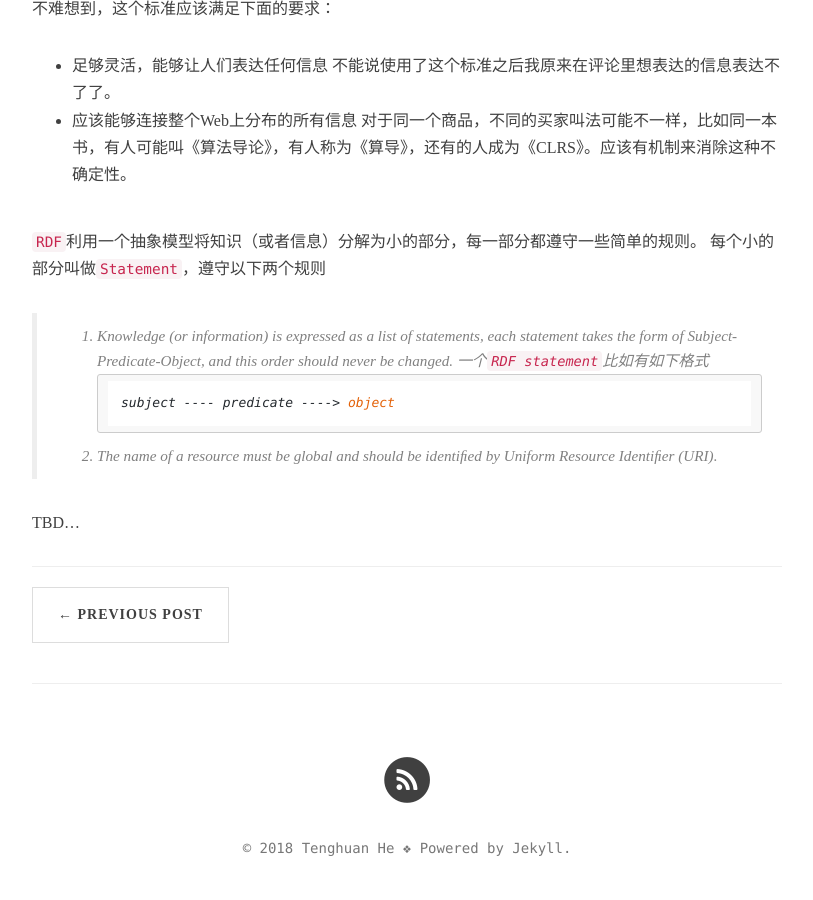
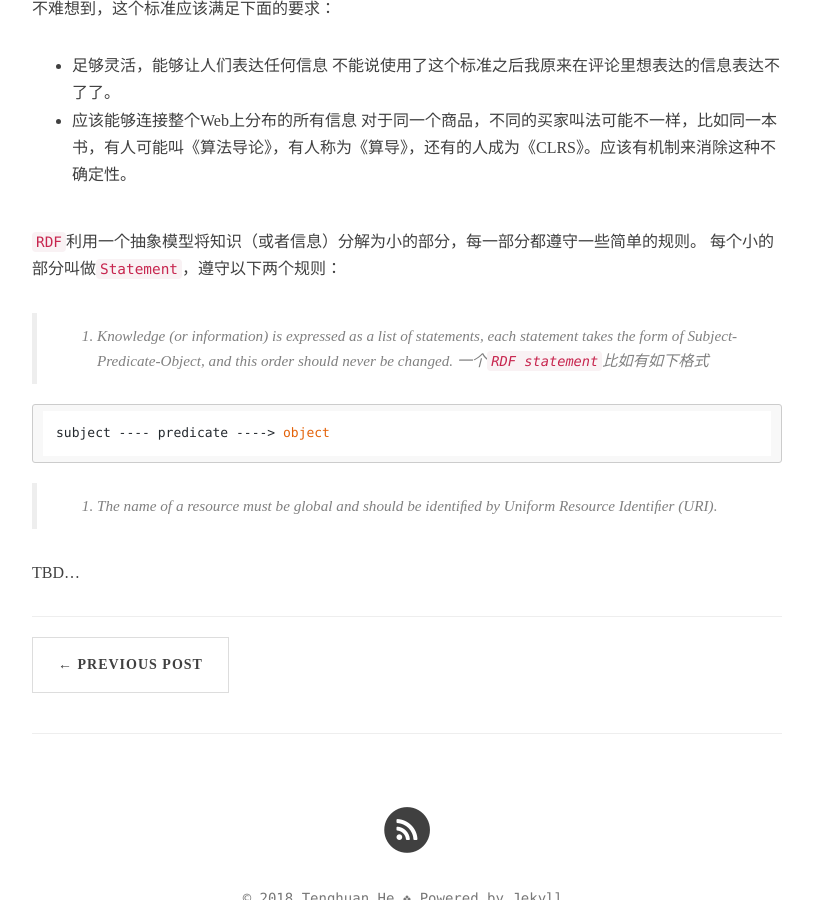
Before and after one commit to tenghuanhe/tenghuanhe.github.io, a Jekyll site: the page built from _posts/2018-03-25-what-is-rdf.md, in a window 1280 px wide and 900 px high, scrolled down 881 px. Shown: the whole window, without its empty margins (233-1046 px from the left). Built offline with Jekyll 4.4.1, drawn with Linux system fonts in a browser that asks for light colours; nearby versions of some CDN libraries; comment, search, counter and statistics services are not loaded.

````diff
--- a/_posts/2018-03-25-what-is-rdf.md
+++ b/_posts/2018-03-25-what-is-rdf.md
@@ -27,12 +27,14 @@ description: What is RDF
 
 
 `RDF`利用一个抽象模型将知识（或者信息）分解为小的部分，每一部分都遵守一些简单的规则。
-每个小的部分叫做`Statement`，遵守以下两个规则
+每个小的部分叫做`Statement`，遵守以下两个规则：
 >1. Knowledge (or information) is expressed as a list of statements, each statement takes the form of Subject-Predicate-Object, and this order should never be changed.
 一个`RDF statement`比如有如下格式
+
 ```
 subject ---- predicate ----> object
 ```
+
 >2. The name of a resource must be global and should be identiﬁed by Uniform Resource Identiﬁer (URI).
 
 TBD...
````
